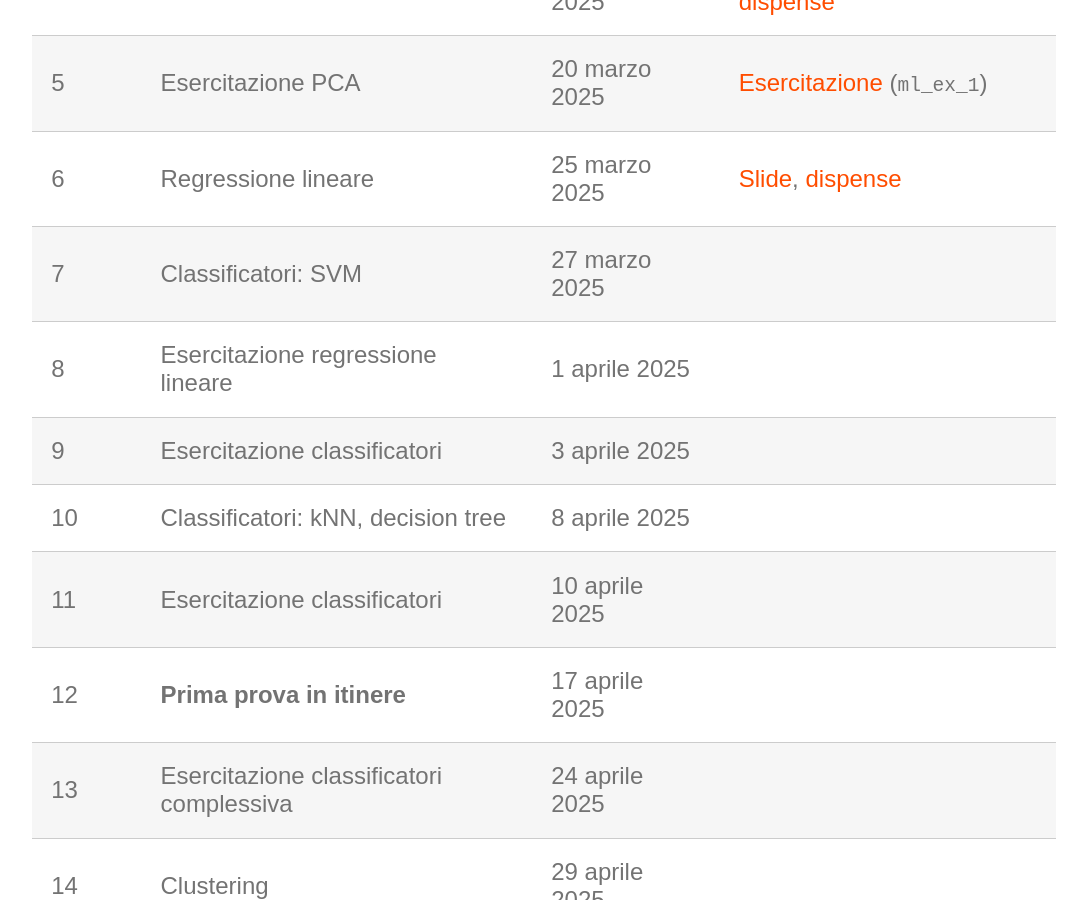
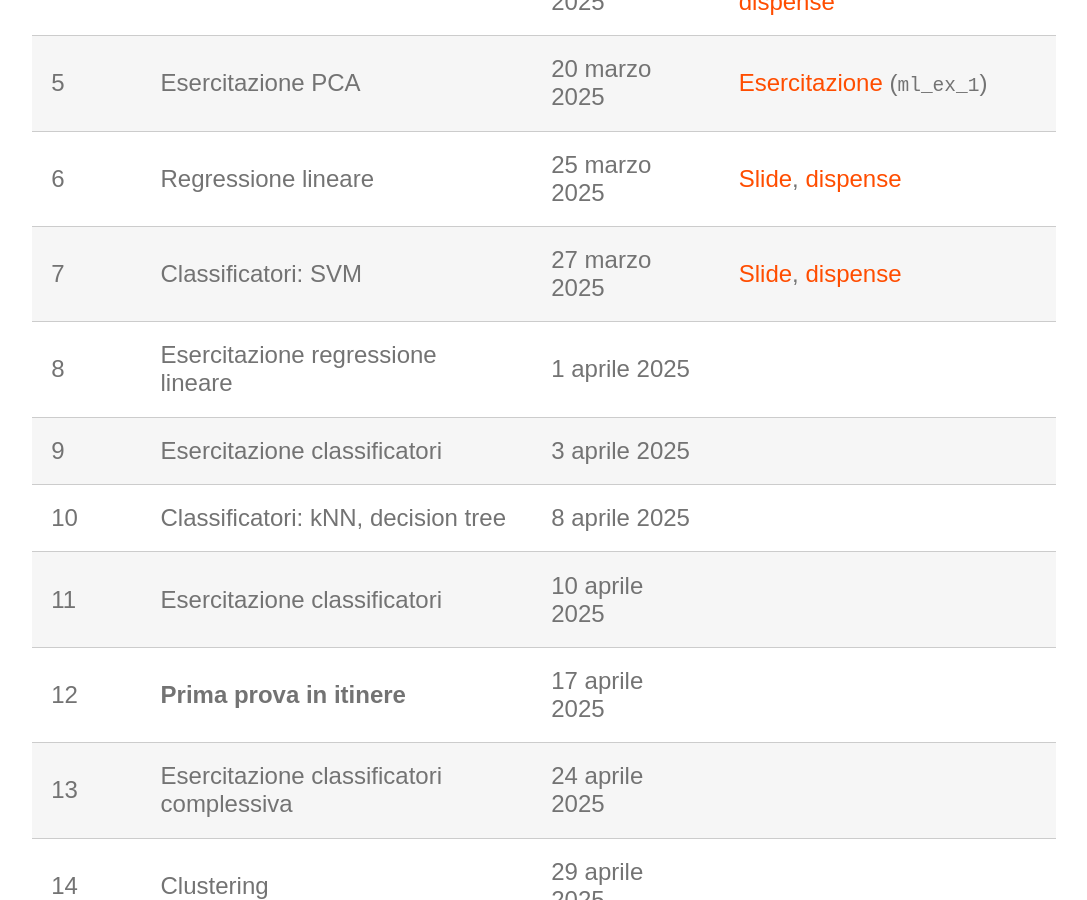
Before and after one commit to perceivelab/ml-mz-2025, a Jekyll site: the page built from lezioni.md, in a window 1280 px wide and 900 px high, scrolled down 614 px. Shown: the whole window, without its empty margins (96-1183 px from the left). Built offline with Jekyll 4.4.1, drawn with Linux system fonts in a browser that asks for light colours; our own code applies the rules of GitHub Pages for plain Markdown files.

Commit message:
Update lezioni.md

```diff
--- a/lezioni.md
+++ b/lezioni.md
@@ -12,7 +12,7 @@ layout: page
 | 4       | Feature reduction: PCA                 | 18 marzo 2025        | [Slide](https://studentiunict-my.sharepoint.com/:b:/g/personal/simone_palazzo_unict_it/EQObQpW5YhZFoKybqCIvdg4BYC-EeYSGUvrq9xnEfYWBDQ?e=CJWyx9), [dispense](https://studentiunict-my.sharepoint.com/:b:/g/personal/simone_palazzo_unict_it/EeOwCQgs2mJPoLAFNu90AeMBmLVHfIdvJ-XZ4GWoUC8_dw?e=Ue12yg), [codice dispense](https://studentiunict-my.sharepoint.com/:u:/g/personal/simone_palazzo_unict_it/EUOUhCFjMxpNom1MbReuyswBGV6o9IvRlbkoZMfnN358Tw?e=25i6Lc)       |
 | 5       | Esercitazione PCA                      | 20 marzo 2025        | [Esercitazione](https://studentiunict-my.sharepoint.com/:u:/g/personal/simone_palazzo_unict_it/EZe2Yn_SnHZCuq5wHQTVytMB1BANnjtKy-JarJWowM41Yw?e=w6j5Uh) (`ml_ex_1`)       |
 | 6       | Regressione lineare                    | 25 marzo 2025        | [Slide](https://studentiunict-my.sharepoint.com/:b:/g/personal/simone_palazzo_unict_it/EWwpjXmUYoVNrpPiAlAZSssBxTSX7-uJ6OjwO5NuBtlN6w?e=p2bqAJ), [dispense](https://studentiunict-my.sharepoint.com/:b:/g/personal/simone_palazzo_unict_it/ETYgHJJQJq9ArwBl9zDPr8sBzvujEdoLwR2yxW8udVunjA?e=lgggdz)       |
-| 7       | Classificatori: SVM      | 27 marzo 2025        |        |
+| 7       | Classificatori: SVM      | 27 marzo 2025        |  [Slide](https://studentiunict-my.sharepoint.com/:b:/g/personal/concetto_spampinato_unict_it/ERksvOCk4FNBrmeoioPZZ1MBMeMjyORVajSvejP6XepsGA?e=YREUQW), [dispense](https://studentiunict-my.sharepoint.com/:b:/g/personal/concetto_spampinato_unict_it/EQkGWNE2UztFrHOoYe9TqCcBeVt57OyOEE7xoPZ9TCYvNA?e=ElRnV6)      |
 | 8       | Esercitazione regressione lineare                    | 1 aprile 2025        |        |
 | 9       | Esercitazione classificatori          | 3 aprile 2025        |        |
 | 10      | Classificatori: kNN, decision tree     | 8 aprile 2025        |        |
```
